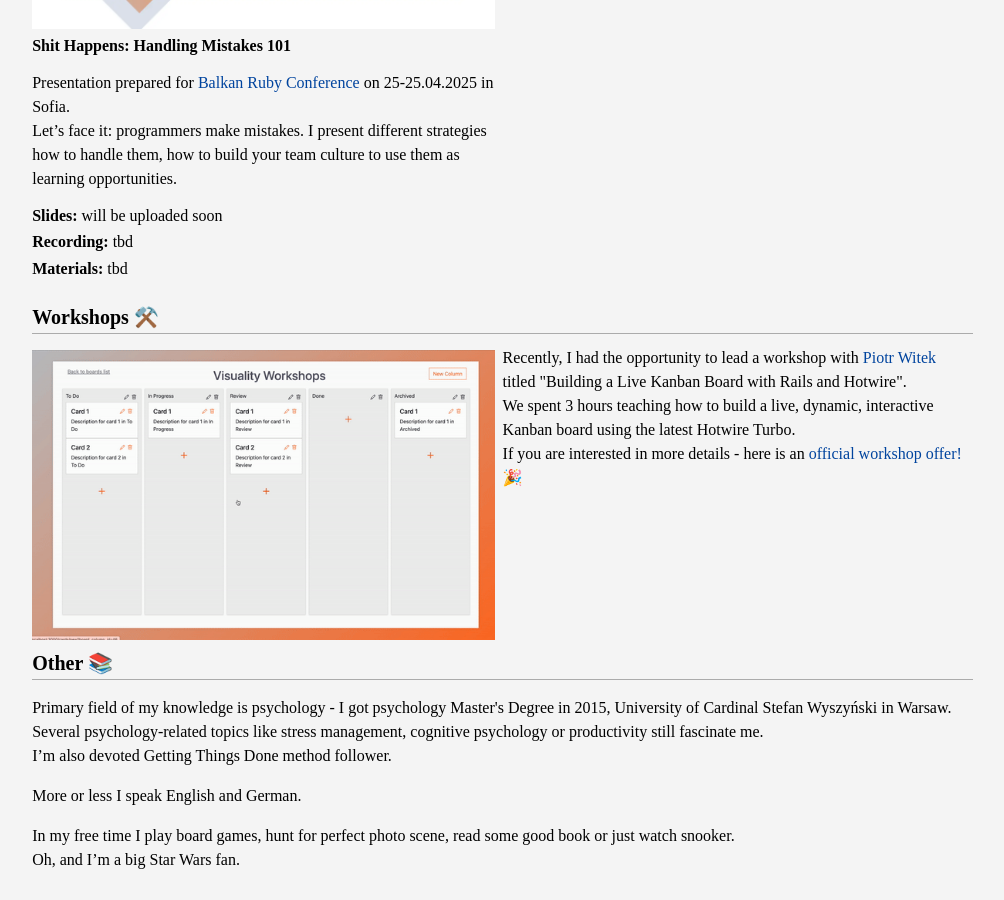
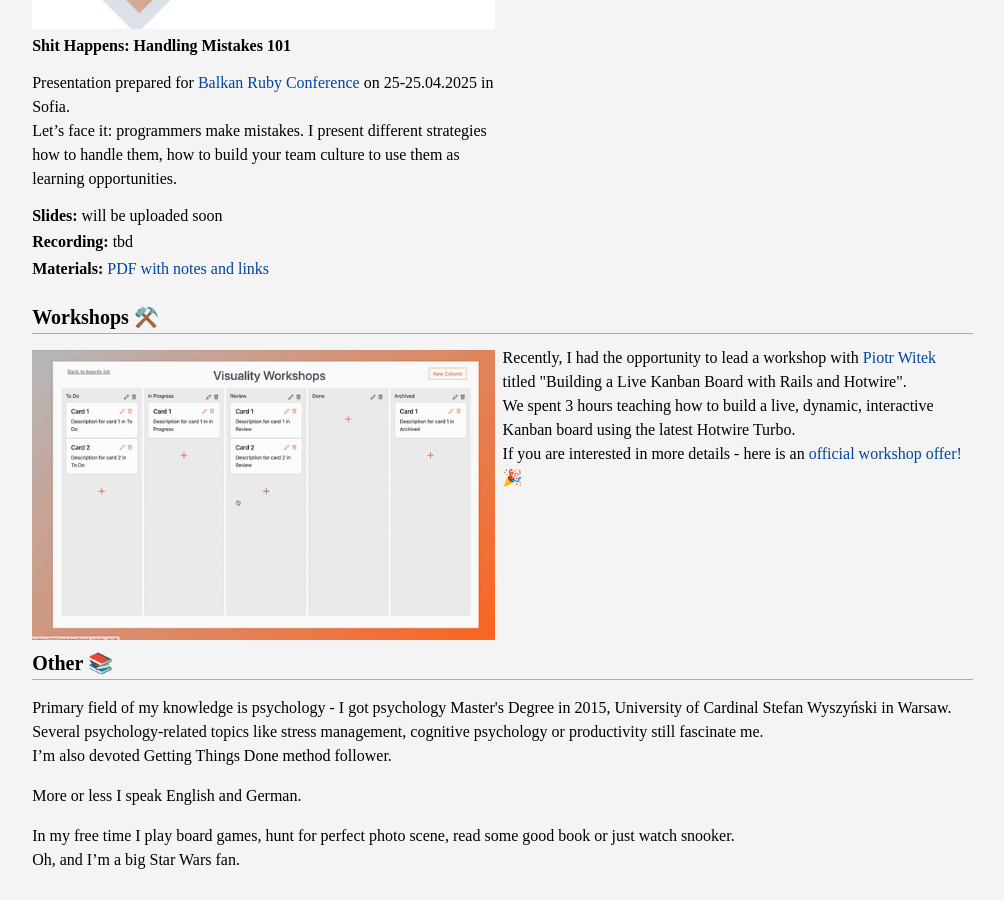
Before and after one commit to maikhel/maikhel.github.io, a Jekyll site: the page built from about.html, in a window 1280 px wide and 900 px high, scrolled down 2068 px. Shown: the whole window, without its empty margins (259-1263 px from the left). Built offline with Jekyll 4.4.1, drawn with Linux system fonts in a browser that asks for light colours.

Commit message:
Add Shit Happens pdf with presentation notes and links

```diff
--- a/about.html
+++ b/about.html
@@ -168,7 +168,7 @@ title: About me
         </li>
         <li>
           <strong>Materials: </strong>
-          <span> tbd</span>
+          <a href="documents/shit_happens_pdf.pdf" target="_blank" title="Shit Happens" class="link dark-blue dark--gold dim">PDF with notes and links</a>
         </li>
       </ul>
     </div>
```
Also changed, not shown: 1 other file.
